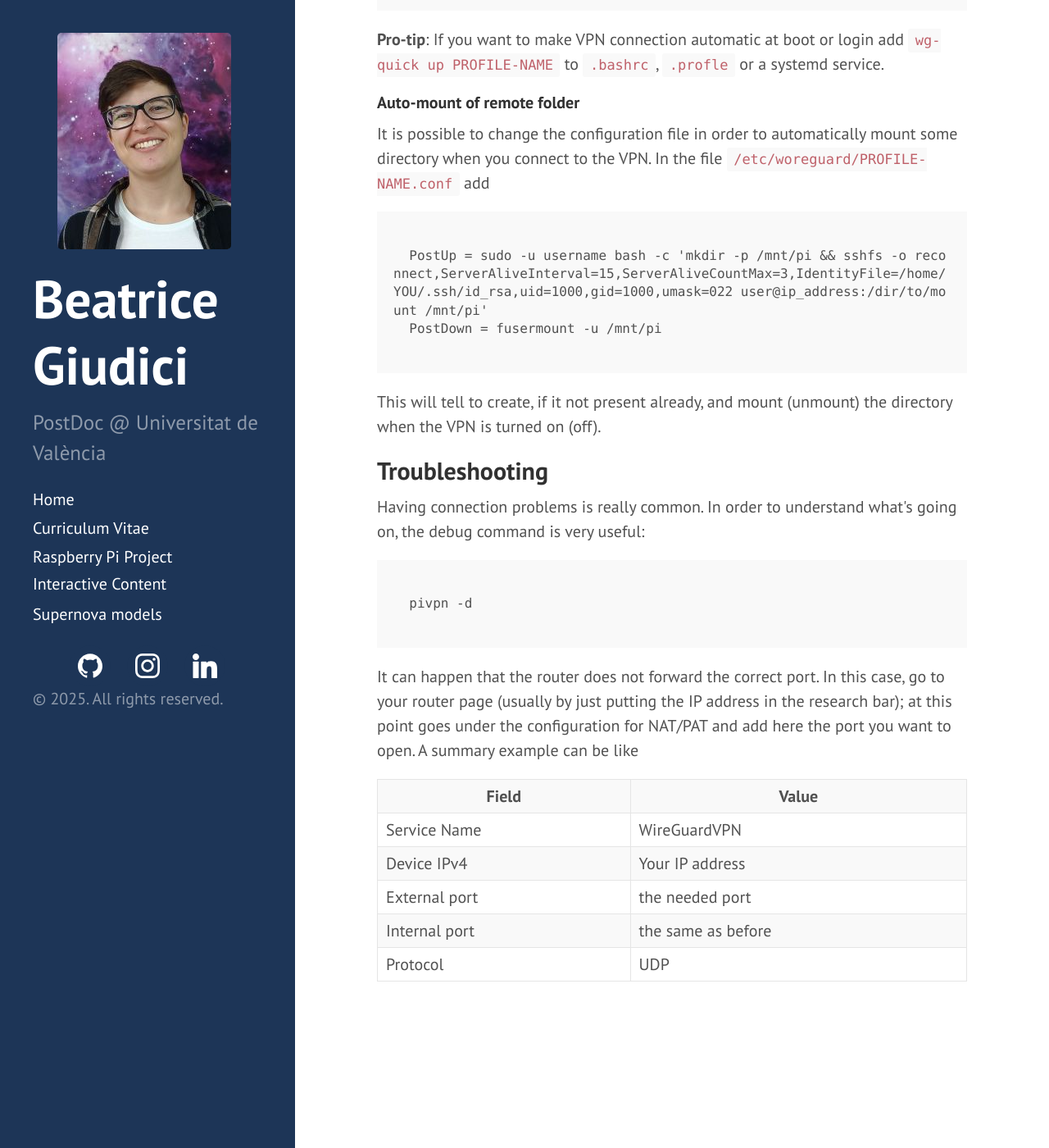
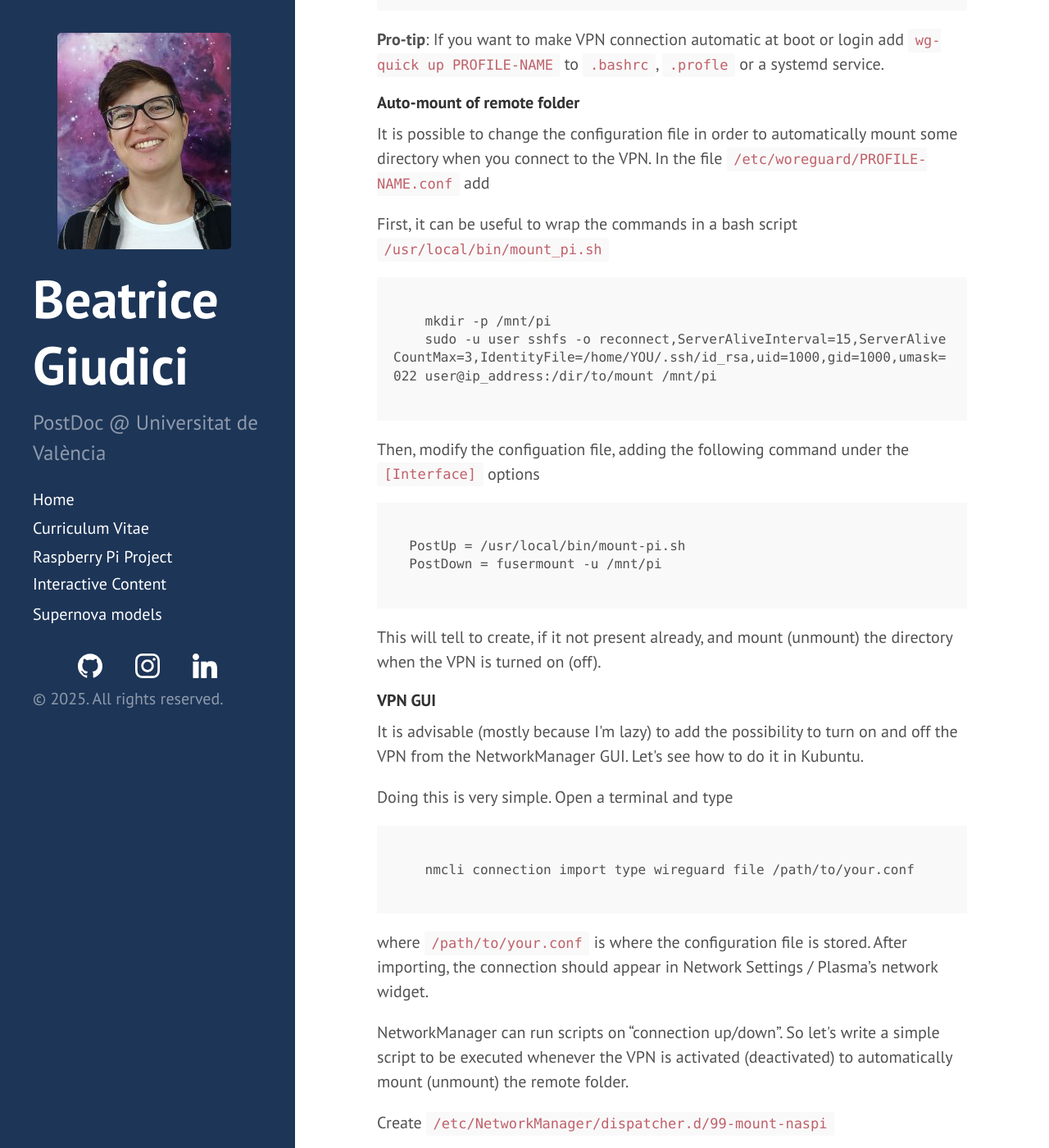
Before and after one commit to BeaGiudici/BeaGiudici.github.io, a Jekyll site: the page built from databerry_docs/pivpn.html, in a window 1280 px wide and 1400 px high, scrolled down 2166 px. Shown: the whole window at 82% size. Built offline with Jekyll 4.4.1, drawn with Linux system fonts in a browser that asks for light colours; some of the changed text lies outside the part shown.

Commit message:
Adding some more info on VPN

```diff
--- a/databerry_docs/pivpn.html
+++ b/databerry_docs/pivpn.html
@@ -125,15 +125,86 @@ Before start using it, remember to start the systemd service with
   In the file <code>/etc/woreguard/PROFILE-NAME.conf</code> add
 </p>
 
+<p>
+  First, it can be useful to wrap the commands in a bash script <code>/usr/local/bin/mount_pi.sh</code>
+</p>
+
 <pre>
   <code>
-  PostUp = sudo -u username bash -c 'mkdir -p /mnt/pi && sshfs -o reconnect,ServerAliveInterval=15,ServerAliveCountMax=3,IdentityFile=/home/YOU/.ssh/id_rsa,uid=1000,gid=1000,umask=022 user@ip_address:/dir/to/mount /mnt/pi'
+    mkdir -p /mnt/pi
+    sudo -u user sshfs -o reconnect,ServerAliveInterval=15,ServerAliveCountMax=3,IdentityFile=/home/YOU/.ssh/id_rsa,uid=1000,gid=1000,umask=022 user@ip_address:/dir/to/mount /mnt/pi
+  </code>
+</pre>
+
+<p>
+  Then, modify the configuation file, adding the following command under the <code>[Interface]</code> options
+</p>
+
+<pre>
+  <code>
+  PostUp = /usr/local/bin/mount-pi.sh
   PostDown = fusermount -u /mnt/pi
   </code>
 </pre>
 
 <p>
   This will tell to create, if it not present already, and mount (unmount) the directory when the VPN is turned on (off).
+</p>
+
+<h4>VPN GUI</h4>
+
+<p>
+  It is advisable (mostly because I'm lazy) to add the possibility to turn on and off the VPN from the NetworkManager GUI.
+  Let's see how to do it in Kubuntu.
+</p>
+
+<p>
+  Doing this is very simple. Open a terminal and type
+</p>
+
+<pre>
+  <code>
+    nmcli connection import type wireguard file /path/to/your.conf
+  </code>
+</pre>
+
+<p>
+  where <code>/path/to/your.conf</code> is where the configuration file is stored.
+  After importing, the connection should appear in Network Settings / Plasma’s network widget.
+</p>
+
+<p>
+  NetworkManager can run scripts on “connection up/down”.
+  So let's write a simple script to be executed whenever the VPN is activated (deactivated) to automatically mount (unmount) the remote folder.
+</p>
+
+<p>
+  Create <code>/etc/NetworkManager/dispatcher.d/99-mount-naspi</code>
+</p>
+
+<pre>
+  <code>
+    #!/bin/bash
+
+    IFACE="$1"
+    STATE="$2"
+
+    if [ "$IFACE" = "conf_name" ] && [ "$STATE" = "up" ]; then
+        sudo -u user /usr/local/bin/mount_pi.sh
+    fi
+
+    if [ "$IFACE" = "conf_name" ] && [ "$STATE" = "down" ]; then
+        fusermount -u /mnt/naspi
+    fi
+  </code>
+</pre>
+
+<p>
+  <b>Note</b>: To find the configuration name the command is <code>nmcli connection show | grep wireguard</code>.
+</p>
+
+<p>
+  Then give them executing permission with <code>sudo chmod +x /etc/NetworkManager/dispatcher.d/99-mount-naspi</code>.
 </p>
 
 <h2>Troubleshooting</h2>
```
